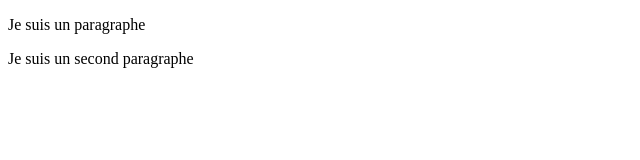
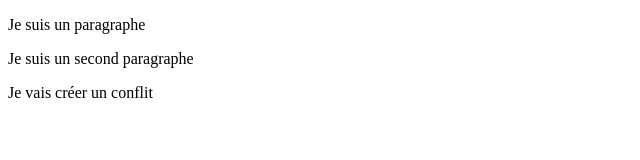
Before and after one commit to Drakinfer/mon_app, a plain HTML site: page index.html in a window 1280 px wide. Shown: the whole page, without its empty margins (0-640 px from the left). Drawn offline with Linux system fonts and the light colour scheme.

Commit message:
Update index.html

```diff
--- a/index.html
+++ b/index.html
@@ -9,5 +9,6 @@
 <body>
     <div><p>Je suis un paragraphe</p></div>
     <div><p>Je suis un second paragraphe</p></div>
+    <div><p>Je vais créer un conflit</p></div>
 </body>
 </html>
```
